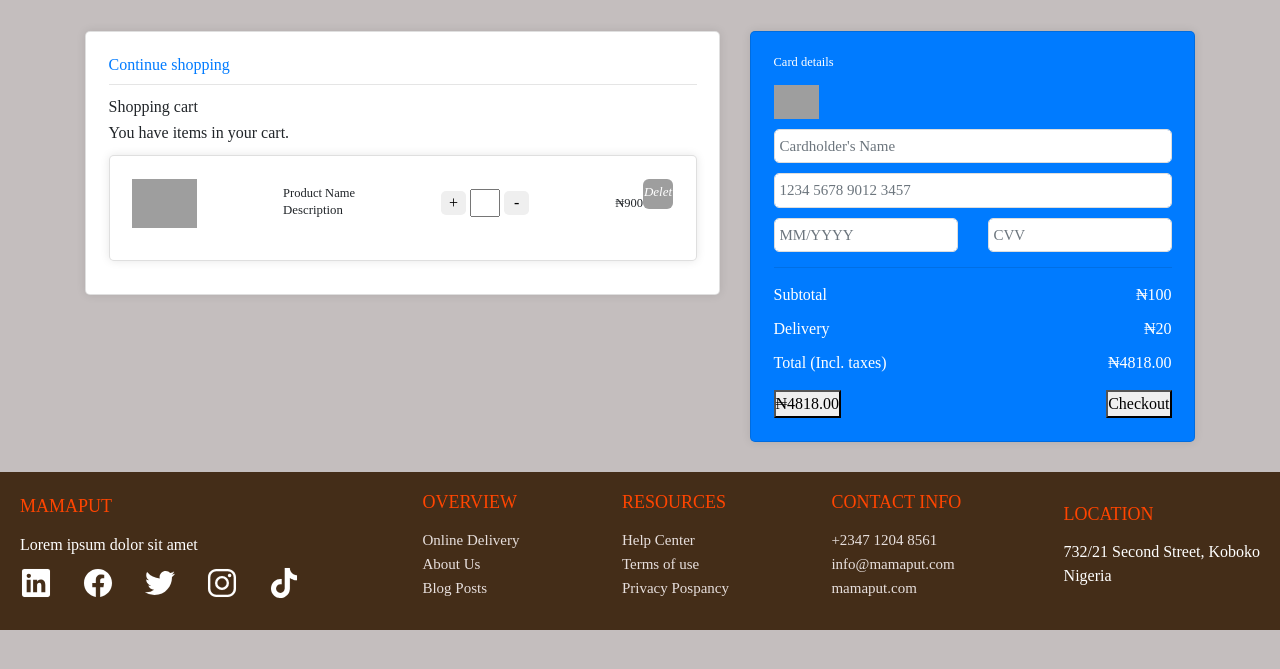
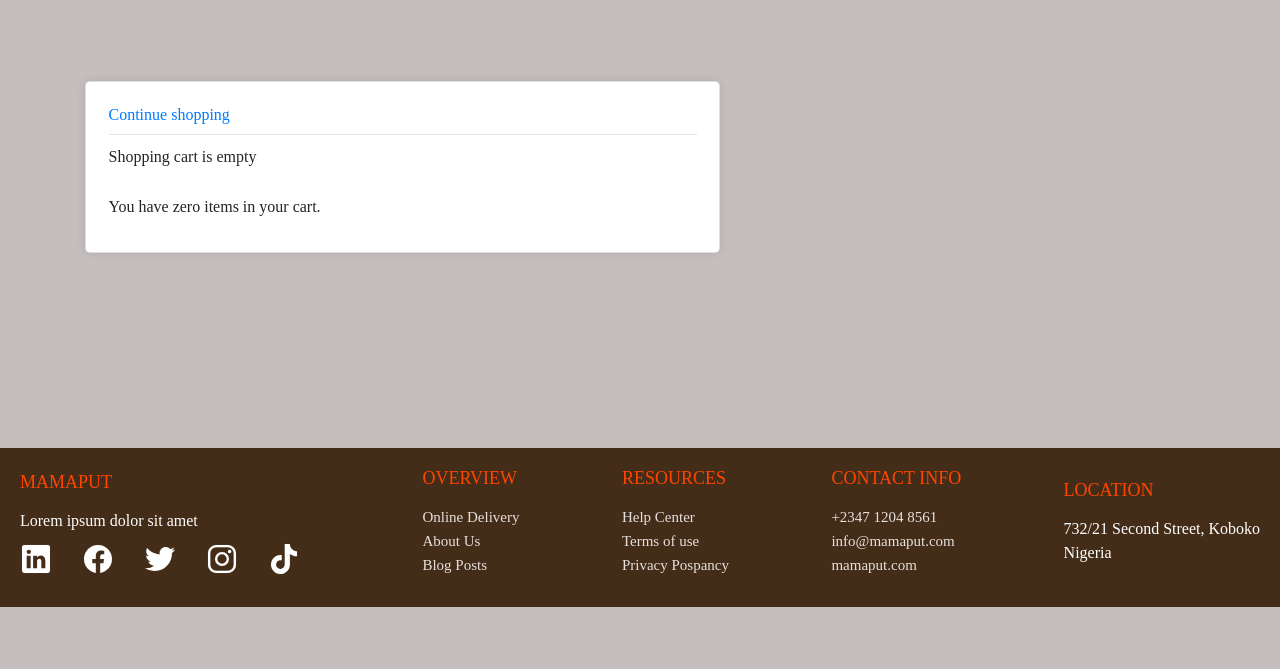
Before and after one commit to Demidorn/demi-foods, a Flask app: page /cart_items in a window 1280 px wide. Shown: the part 66-735 px from the top of the page. Run offline with Flask 3, Linux system fonts and the light colour scheme; some libraries are stand-ins or nearby versions; grey boxes are pictures that could not be loaded.

Commit message:
modified cart page

```diff
--- a/App/v1/static/styles/addcart.css
+++ b/App/v1/static/styles/addcart.css
@@ -216,3 +216,8 @@ input[type="number"] {
   font-size: 16px;
   cursor: pointer;
 }
+
+.flex-sec{
+  padding-top: 50px;
+  padding-bottom: 155px;
+}
--- a/App/v1/templates/empty_cart.html
+++ b/App/v1/templates/empty_cart.html
@@ -9,87 +9,15 @@
             <div class="col-lg-7">
                 <div class="card mb-3">
                     <div class="card-body">
-                        <h5 class="card-title mb-3"><a href="#!" class="text-body"><i class="fas fa-long-arrow-alt-left me-2"></i>Continue shopping</a></h5>
+                        <h5 class="card-title mb-3"><a href="{{ url_for('menu')}}" class="text-body"><i class="fas fa-long-arrow-alt-left me-2"></i>Continue shopping</a></h5>
                         <hr>
 
                         <div class="mb-3">
-                            <p class="mb-1">Shopping cart</p>
-			    <p class="mb-0">You have items in your cart.</p>
+                            <p class="mb-1">Shopping cart is empty</p>
+                            <br>
+			    <p class="mb-0">You have zero items in your cart.</p>
                         </div>
-                        <div class="card mb-3">
-                            <div class="card-body">
-                                <div class="d-flex align-items-center mb-3 card-flex">
-                                    <div>
-                                        <img class="img-fluid rounded-3" src="https://mdbcdn.b-cdn.net/img/Photos/new-templates/bootstrap-shopping-carts/img1.webp" alt="Shopping item" style="width: 65px;">
-                                    </div>
-                                    <div class="ms-3">
-                                        <h5 class="mb-0">Product Name</h5>
-                                        <p class="small mb-0">Description</p>
-                                    </div>
-				    <form action="", method="">
-                                    	<div class="card-quantity">
-                                          <button class="card-add card-sign">+</button>
-                                          <input type="number" class="customer-quantity" id="quantity" name="quantity" min=0 inputmode="number">
-                                          <button class="card-minus card-sign">-</button>
-                                       </div>
-				     </form>
 
-                                    <div class="ms-auto">
-                                        <div class="d-flex align-items-center">
-                                            <!-- <h5 class="fw-normal mb-0 me-3">2</h5> -->
-                                            <h5 class="mb-0">&#8358;900</h5>
-                                            <a href="#!" style="color: #0d6ed6;" class="ms-3"> <button class="delete-btn"><i class="fas fa-trash-alt">Delete</i></button></a>
-                                        </div>
-                                    </div>
-                                </div>
-                            </div>
-                        </div>
-                    </div>
-                </div>
-            </div>
-            <div class="col-lg-5">
-                <div class="card bg-primary text-white rounded-3">
-                    <div class="card-body">
-                        <h5 class="card-title mb-4">Card details</h5>
-                        <img src="../static/images/mamaputimages/default-user.png" class="img-fluid rounded-3 mb-3" style="width: 45px;" alt="Avatar">
-
-                        <form class="mb-4">
-                            <div class="mb-3">
-                                <input type="text" class="form-control form-control-lg" placeholder="Cardholder's Name">
-                            </div>
-                            <div class="mb-3">
-                                <input type="text" class="form-control form-control-lg" placeholder="1234 5678 9012 3457">
-                            </div>
-                            <div class="row mb-3">
-                                <div class="col-md-6">
-                                    <input type="text" class="form-control form-control-lg" placeholder="MM/YYYY">
-                                </div>
-                                <div class="col-md-6">
-                                    <input type="password" class="form-control form-control-lg" placeholder="CVV">
-                                </div>
-                            </div>
-                        </form>
-
-                        <hr class="my-4">
-
-                        <div class="d-flex justify-content-between mb-3">
-                            <p class="mb-0">Subtotal</p>
-                            <p class="mb-0">&#8358;100</p>
-                        </div>
-                        <div class="d-flex justify-content-between mb-3">
-                            <p class="mb-0">Delivery</p>
-                            <p class="mb-0">&#8358;20</p>
-                        </div>
-                        <div class="d-flex justify-content-between mb-4">
-                            <p class="mb-0">Total (Incl. taxes)</p>
-                            <p class="mb-0">&#8358;4818.00</p>
-                        </div>
-                        <!-- <button type="button" class="btn btn-info btn-lg btn-block mb-4 "> -->
-                            <div class="d-flex justify-content-between">
-                                <button>&#8358;4818.00</button>
-                                <button>Checkout <i class="fas fa-long-arrow-alt-right ms-2"></i></button>
-                            </div>
-                        </button>
                     </div>
                 </div>
             </div>
```
Also changed, not shown: App/v1/templates/cart.html (line endings or trailing spaces), instance/sqlite.db.
